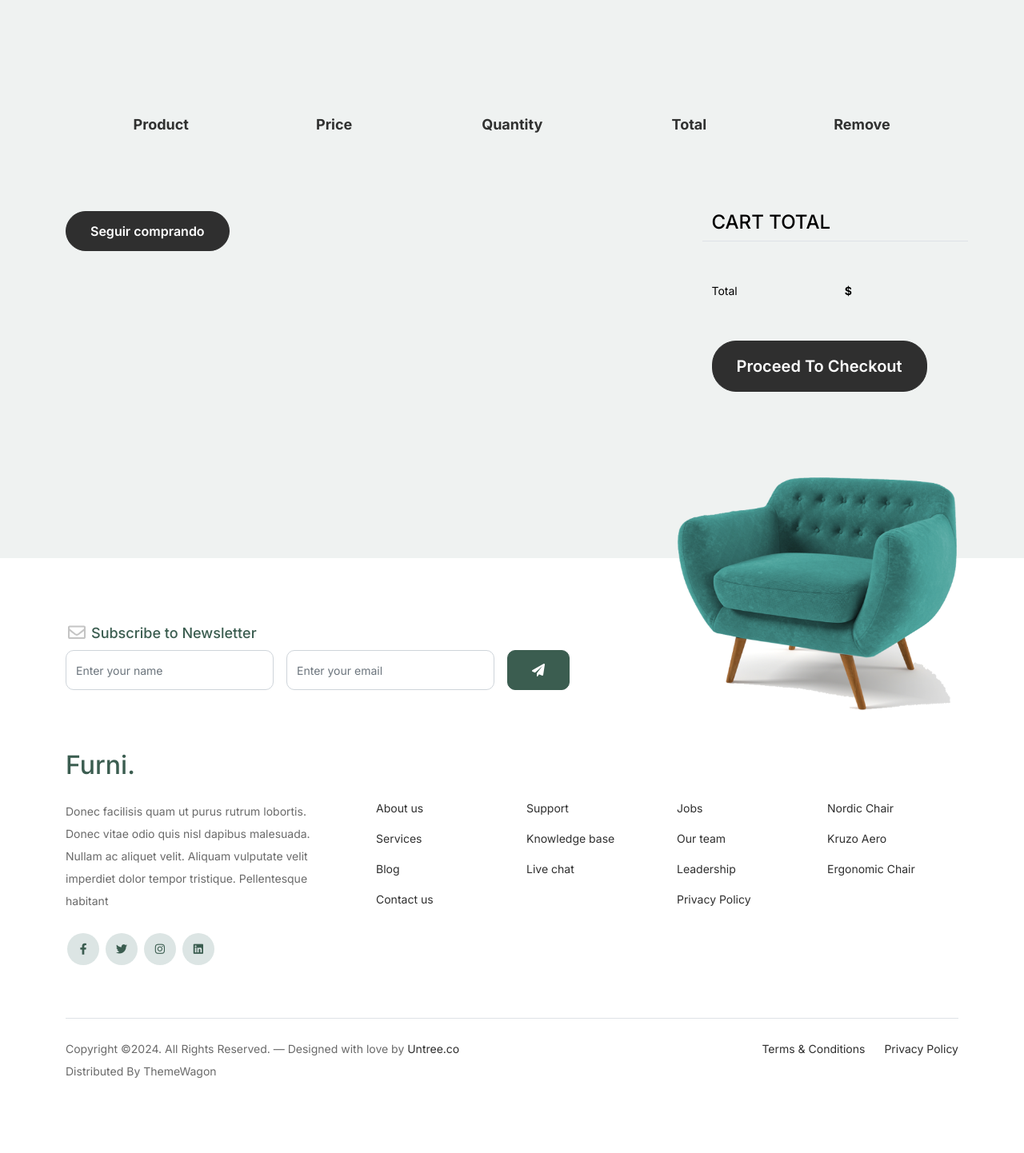
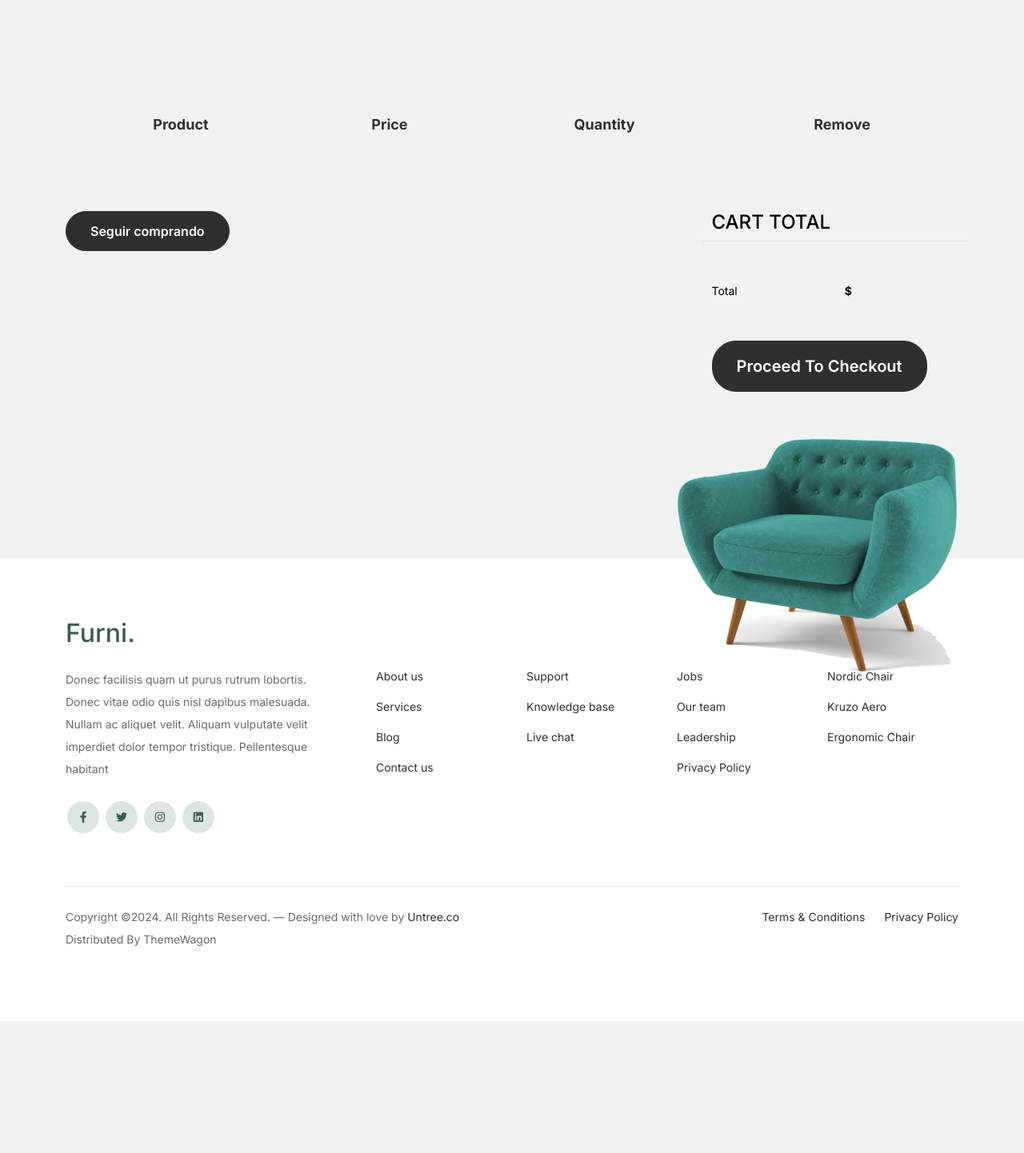
Before and after one commit to anon9k/Shining, a Django app: page /carrito/ in a window 1280 px wide. Shown: the part 84-1526 px from the top of the page at 80% size. After the commit the page ends 1361 px from the top, so only its background shows below. Run offline with Django 5.2, Linux system fonts and the light colour scheme; lists and menus that the app fills with data are empty; style sheets or scripts are compiled from the project's sources; some libraries are stand-ins or nearby versions.

Commit message:
Ultimos detalles carrito. Falta checkout

```diff
--- a/cart/templates/cart/cart.html
+++ b/cart/templates/cart/cart.html
@@ -29,7 +29,6 @@
                               <th class="product-name">Product</th>
                               <th class="product-price">Price</th>
                               <th class="product-quantity">Quantity</th>
-                              <th class="product-total">Total</th>
                               <th class="product-remove">Remove</th>
                             </tr>
                           </thead>
@@ -37,15 +36,15 @@
                         <!-- inicio item cart-->
 
 
-                          {% for elemento in carrito.elementos.all %}
+                          {% for item in carrito.elementos.all %}
                             <tr>
 
                               <td class="product-name">
-                                <h2 class="h5 text-black">{{ elemento.nombre}}</h2>
+                                <h2 class="h5 text-black">{{ item.prenda.nombre }}</h2>
                               </td>
-                              <td><p>{{ elemento.precio }}</p></td>
+                              <td><p>{{ item.prenda.precio }}</p></td>
                               <td>
-                                <div class="input-group mb-3 d-flex align-items-center quantity-container" style="max-width: 120px;">
+                                <div class="input-group mb-3 d-flex align-items-center quantity-container" style="max-width: 120px; margin-left: 30%">
                                   <div class="input-group-prepend">
                                     <button class="btn btn-outline-black decrease" type="button">&minus;</button>
                                   </div>
@@ -55,8 +54,8 @@
                                   </div>
                                 </div>
 
-                              </td><td>$49.00</td>
-                              <td><a href="{% url 'eliminar_del_carrito' elemento.id %}" class="btn btn-black btn-sm">X</a></td>
+                              </td>
+                              <td><a href="{% url 'eliminar_del_carrito' item.id %}" class="btn btn-black btn-sm">X</a></td>
                             </tr>
                           {% endfor %}
                         {% endif %}
@@ -71,7 +70,7 @@
                 <div class="col-md-6">
                   <div class="row mb-5">
                     <div class="col-md-6">
-                     <a href="shop.html" class="btn">Seguir comprando</a>
+                     <a href="{% url 'shop' %}" class="btn">Seguir comprando</a>
                     </div>
                   </div>
 
--- a/cart/urls.py
+++ b/cart/urls.py
@@ -6,5 +6,6 @@
     path('cart/', views.ver_carrito, name='ver_carrito'),
     path('eliminar/<int:elemento_id>/', views.eliminar_del_carrito, name='eliminar_del_carrito'),
     path('', views.cart, name = 'cart'),
+    path('checkout/', views.checkout, name='checkout'),
 
 ]
--- a/cart/views.py
+++ b/cart/views.py
@@ -7,10 +7,16 @@
 from django.contrib.auth.models import User
 from .models import Cart
 
-
 def cart(request):
     return render(request, 'cart/cart.html',)
 
+@login_required
+def checkout(request):
+    prendas = Item.objects.all().order_by('categoria')
+    carrito = get_object_or_404(Cart, usuario=request.user)
+    elementos = carrito.elementos.all()
+    total = sum(elemento.prenda.precio * elemento.cantidad for elemento in elementos)
+    return render(request, 'cart/checkout.html', {'prendas': prendas, 'carrito': carrito, 'total': total})
 
 @receiver(post_save, sender=User)
 def crear_carrito(sender, instance, created, **kwargs):
--- a/tienda_app/templates/tienda_app/footer.html
+++ b/tienda_app/templates/tienda_app/footer.html
@@ -6,28 +6,7 @@
             <img src="{% static 'tienda_app/images/sofa.png' %}" alt="Image" class="img-fluid">
         </div>
 
-        <div class="row">
-            <div class="col-lg-8">
-                <div class="subscription-form">
-                    <h3 class="d-flex align-items-center"><span class="me-1"><img src="{% static 'tienda_app/images/envelope-outline.svg' %}" alt="Image" class="img-fluid"></span><span>Subscribe to Newsletter</span></h3>
 
-                    <form action="#" class="row g-3">
-                        <div class="col-auto">
-                            <input type="text" class="form-control" placeholder="Enter your name">
-                        </div>
-                        <div class="col-auto">
-                            <input type="email" class="form-control" placeholder="Enter your email">
-                        </div>
-                        <div class="col-auto">
-                            <button class="btn btn-primary">
-                                <span class="fa fa-paper-plane"></span>
-                            </button>
-                        </div>
-                    </form>
-
-                </div>
-            </div>
-        </div>
 
         <div class="row g-5 mb-5">
             <div class="col-lg-4">
--- a/tienda_app/urls.py
+++ b/tienda_app/urls.py
@@ -22,6 +22,5 @@
     path('shop/', views.shop, name = 'shop'),
     path('about/', views.about, name = 'about'),
     path('contact/', views.contact, name = 'contact'),
-    path('checkout/', views.checkout, name = 'checkout'),
 
 ]
--- a/tienda_app/views.py
+++ b/tienda_app/views.py
@@ -15,4 +15,4 @@
     return render(request, 'tienda_app/contact.html',)
 
 def checkout(request):
-    return render(request, 'tienda_app/checkout.html',)
+    return render(request, 'cart/checkout.html',)
```
Also changed, not shown: cart/templates/cart/checkout.html (+8 -39 lines), db.sqlite3.
